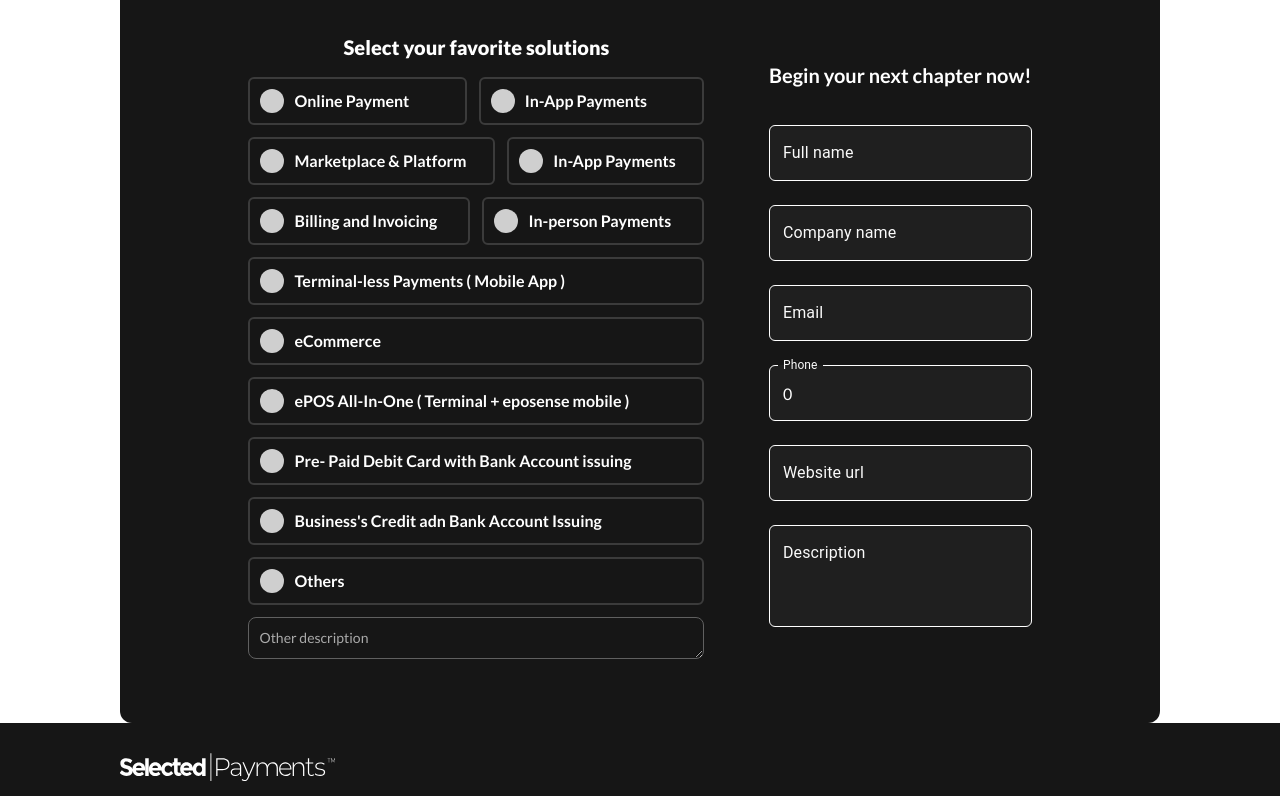
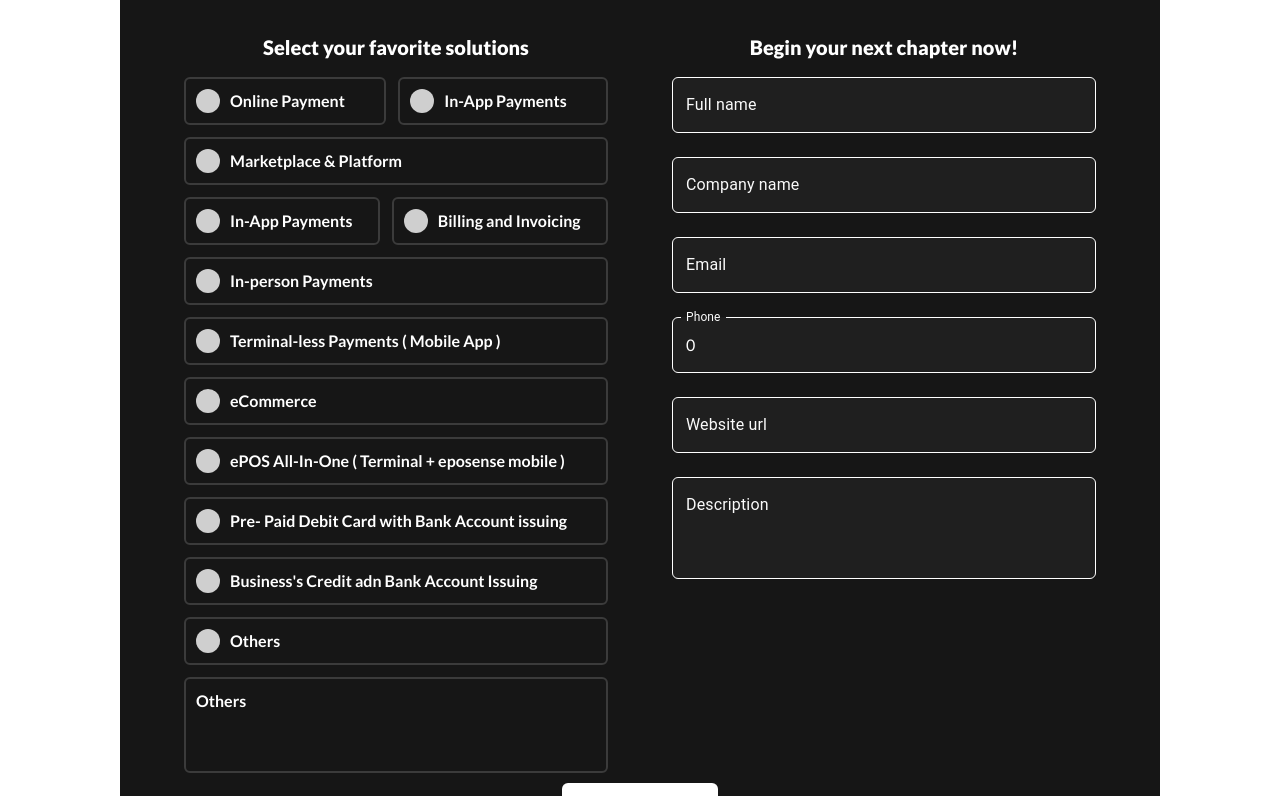
Before and after one commit to arshaan-abh/payments-landing, a Next.js app: page / in a window 1280 px wide. Shown: the part 7484-8280 px from the top of the page. Built offline with nearby package versions, Linux system fonts and the light colour scheme.

Commit message:
Specify form section's layout

```diff
--- a/app/_components/form/form.tsx
+++ b/app/_components/form/form.tsx
@@ -50,14 +50,11 @@ const FormSection: FC<FormSectionProps> = ({ control, errors }) => {
 
 	const theme = createTheme();
 	return (
-		<div className="grid grid-cols-12 items-center">
-			<div className="col-span-12 flex justify-center items-center py-5">
-				<p className="text-xl text-secondary font-bold">
+		<div className="flex flex-col basis-1/2">
+			<p className="font-lato text-xl text-secondary font-extrabold text-center mb-4">
 				Begin your next chapter now!
 			</p>
-			</div>
-			<div className="col-span-12 flex justify-center items-center">
-				<form className="rounded-md w-full max-w-md flex flex-col justify-center">
+			<form className="rounded-md w-full flex flex-col justify-center">
 				<div>
 					<Controller
 						name="name"
@@ -80,7 +77,6 @@ const FormSection: FC<FormSectionProps> = ({ control, errors }) => {
 						)}
 					/>
 				</div>
-
 				<div>
 					<Controller
 						name="companyName"
@@ -193,7 +189,6 @@ const FormSection: FC<FormSectionProps> = ({ control, errors }) => {
 				</div>
 			</form>
 		</div>
-		</div>
 	);
 };
 
--- a/app/_components/form/index.tsx
+++ b/app/_components/form/index.tsx
@@ -6,6 +6,7 @@ import { yupResolver } from "@hookform/resolvers/yup";
 import { EnquireRequest } from "@/app/@types/enquireRequest";
 import FormSection from "./form";
 import Checkbox from "./Checkbox";
+import Button from "../button";
 const schema = object({
 	name: string().required("This field is required."),
 	companyName: string().required("This field is required."),
@@ -85,7 +86,7 @@ function Form() {
 				<p className="font-lato text-lg font-medium text-gray-400 mb-8">
 					Elevate your business with our convenient in-app payment solutions.
 				</p>
-				<div className="flex w-full justify-evenly">
+				<div className="flex w-full justify-evenly gap-16 mb-2.5">
 					<div className="flex flex-col basis-1/2">
 						<p className="font-lato text-xl text-secondary font-extrabold text-center mb-4">
 							Select your favorite solutions
@@ -102,26 +103,20 @@ function Form() {
 								);
 							})}
 						</div>
-						<div className="col-span-12">
-							<textarea
-								id="message"
-								rows={1}
-								disabled={checkableList[11] ? false : true}
-								className="block p-2.5 w-full text-sm text-gray-900 bg-primary rounded-lg border "
-								placeholder="Other description"
-							></textarea>
-						</div>
+						<textarea
+							id="message"
+							rows={3}
+							disabled={checkableList[11] ? false : true}
+							className="w-full text-base font-semibold text-secondary border-2 border-gray-100 rounded-md p-2.5 bg-transparent focus:border-secondary"
+							placeholder="Others"
+							style={{ resize: "none" }}
+						></textarea>
 					</div>
 					<FormSection control={control} errors={errors} />
 				</div>
-				{/* <div className="col-span-12 grid grid-cols-12">
-					<button
-						className="col-span-10 col-start-2 lg:col-span-4 lg:col-start-5 bg-secondary my-10 rounded-md p-4"
-						onClick={handleFormSubmit}
-					>
-						Enquire Now
-					</button>
-				</div> */}
+				<Button clickHandler={handleFormSubmit} white>
+					Enquire Now
+				</Button>
 			</div>
 		</div>
 	);
--- a/app/globals.css
+++ b/app/globals.css
@@ -118,3 +118,17 @@ input::-webkit-inner-spin-button {
 input[type="number"] {
 	-moz-appearance: textfield;
 }
+
+textarea {
+	outline: none;
+}
+
+textarea::placeholder {
+	color: white;
+	opacity: 1; /* Firefox */
+}
+
+textarea::-ms-input-placeholder {
+	/* Edge 12 -18 */
+	color: white;
+}
```
Lines whose indentation alone changed are shown as unchanged.
